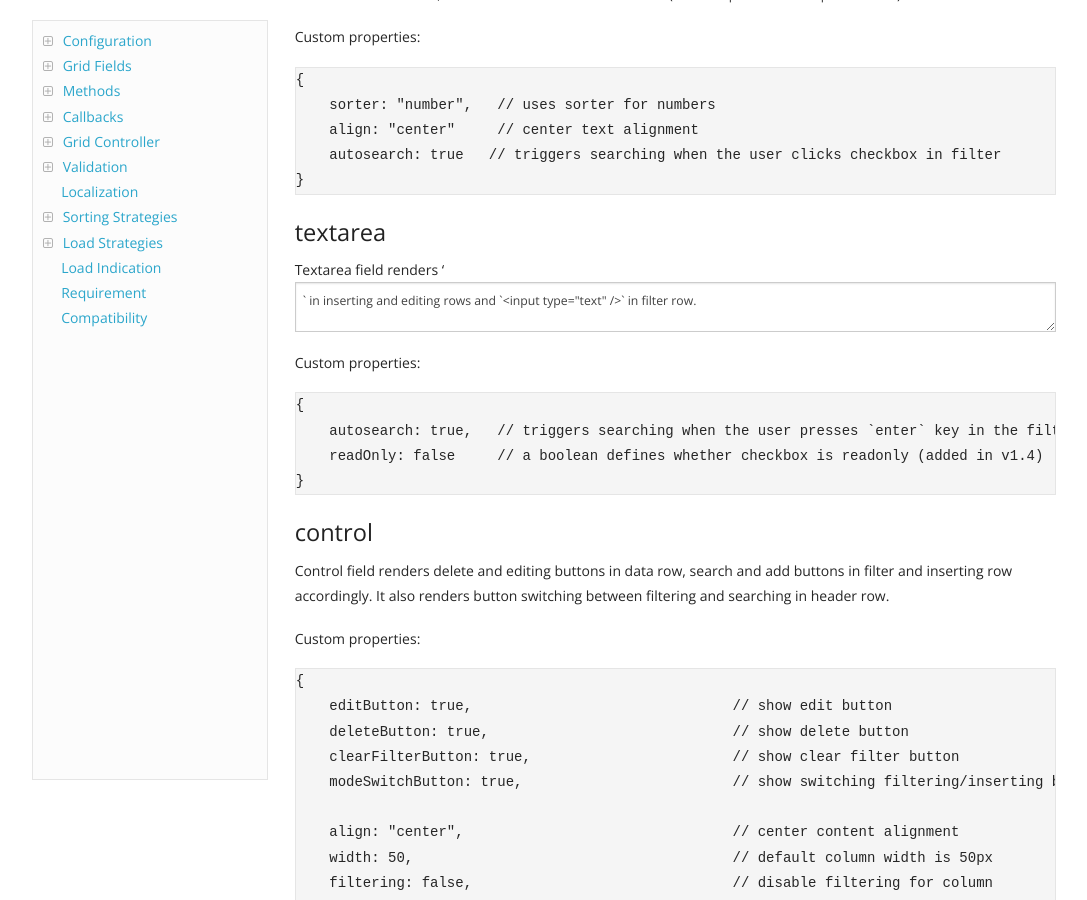
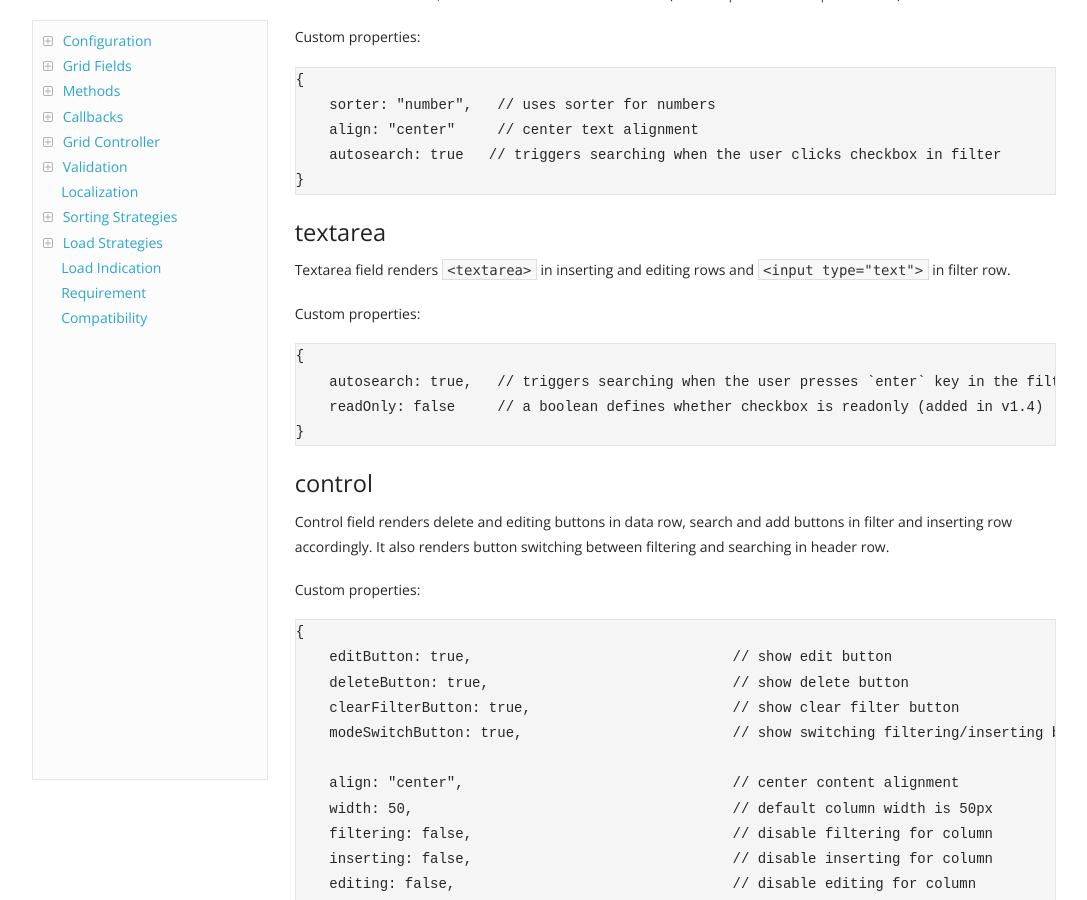
Before and after one commit to tabalinas/jsgrid, a Jekyll site: the page built from docs/index.html, in a window 1280 px wide and 900 px high, scrolled down 12570 px. Shown: the whole window, without its empty margins (96-1183 px from the left). Built offline with Jekyll 4.4.1, drawn with Linux system fonts in a browser that asks for light colours; nearby versions of some CDN libraries; comment, search, counter and statistics services are not loaded; some of the changed lines change nothing that is shown.

Commit message:
Site: Fix docs issues
 - Add link to onItemEditing to contents
 - Fix escaping of <textarea>

```diff
--- a/_includes/docs-contents.md
+++ b/_includes/docs-contents.md
@@ -81,6 +81,7 @@
   - [onError](#onerror)
   - [onItemDeleting](#onitemdeleting)
   - [onItemDeleted](#onitemdeleted)
+  - [onItemEditing](#onitemediting)
   - [onItemInserting](#oniteminserting)
   - [onItemInserted](#oniteminserted)
   - [onItemUpdating](#onitemupdating)
--- a/_includes/docs.md
+++ b/_includes/docs.md
@@ -481,7 +481,7 @@ Custom properties:
 </div>
 
 ### textarea
-Textarea field renders '<textarea>` in inserting and editing rows and `<input type="text">` in filter row.
+Textarea field renders `<textarea>` in inserting and editing rows and `<input type="text">` in filter row.
 
 Custom properties:
 
```
